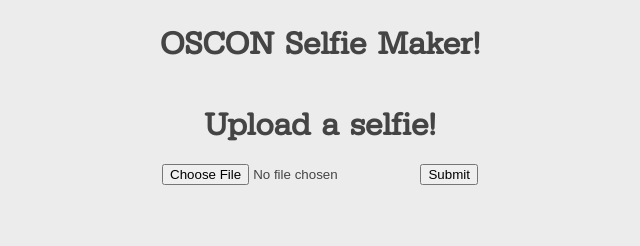
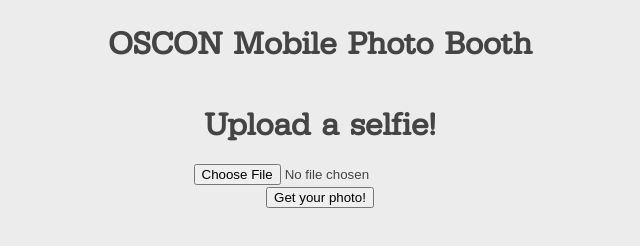
Before and after one commit to pselle/oscon-photo-booth, a plain HTML site: page index.html in a window 1280 px wide. Shown: the whole page, without its empty margins (320-960 px from the left). Drawn offline with Linux system fonts and the light colour scheme.

Commit message:
Update name

```diff
--- a/index.html
+++ b/index.html
@@ -40,14 +40,16 @@
 <body>
 
   <header class="header">
-    <h1 class="header__title">OSCON Selfie Maker!</h1>
+    <h1 class="header__title">OSCON Mobile Photo Booth</h1>
   </header>
 
   <main>
     <h1>Upload a selfie!</h1>
     <form id="imageForm" action="https://31w7u6bill.execute-api.us-east-1.amazonaws.com/prod/selfie/create" method="POST">
       <input id="imageUpload" type="file" accept="image/*"/>
-      <input type="submit" value="Submit"/>
+      <div>
+        <input type="submit" value="Get your photo!"/>
+      </div>
     </form>
     <img id="selfieResult" />
   </main>
--- a/styles/styles.css
+++ b/styles/styles.css
@@ -61,3 +61,7 @@
   overflow-x: hidden;
   overflow-y: auto;
   -webkit-overflow-scrolling: touch; }
+
+#selfieResult {
+  margin-top: 50px;
+}
```
Also changed, not shown: manifest.json.
